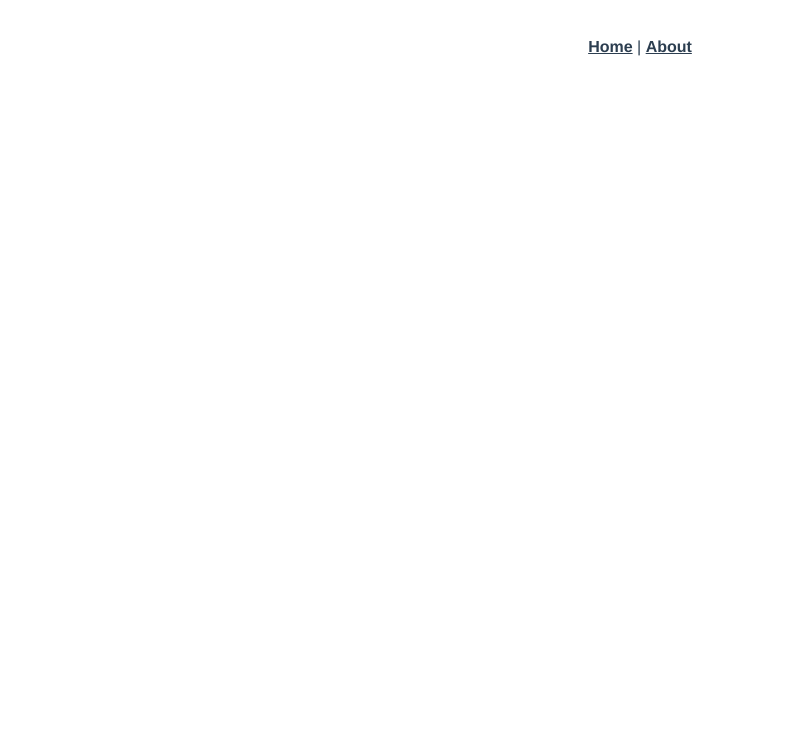
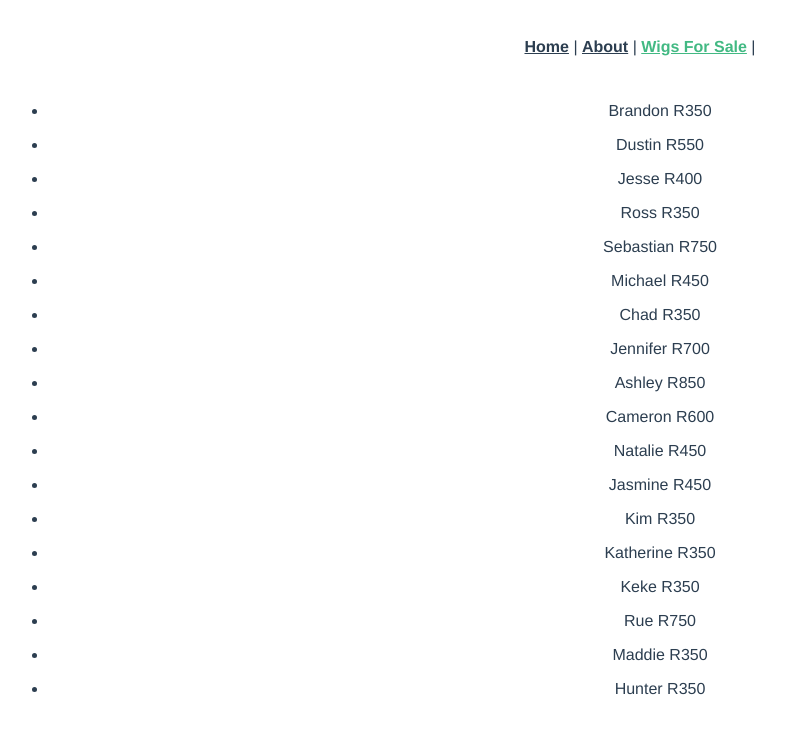
Before and after one commit to maggi86/wigs, a Vue app: page /wigs in a window 1280 px wide. Before the commit this address had no page. Shown: the top 734 px of the page, without its empty margins (0-785 px from the left). Built offline with nearby package versions, Linux system fonts and the light colour scheme; data requests are answered from the project's data file.

Commit message:
The wigs are displaying

```diff
--- a/src/App.vue
+++ b/src/App.vue
@@ -1,7 +1,8 @@
 <template>
   <nav>
     <router-link to="/">Home</router-link> |
-    <router-link to="/about">About</router-link>
+    <router-link to="/about">About</router-link> |
+    <router-link to="/wigs">Wigs For Sale</router-link> |
   </nav>
   <router-view/>
 </template>
--- /dev/null
+++ b/src/components/AllWigs.vue
@@ -0,0 +1,25 @@
+<template>
+    <ul>
+        <div v-if="wigs">
+        <li v-for="wig in wigs" :key="wig">
+            <p>{{wig.name}} R{{wig.price}}</p>
+        </li>
+        </div>
+        <div v-else>
+            Loading...
+        </div>
+    </ul>
+</template>
+<script>
+
+export default {
+    mounted(){
+        this.$store.dispatch('fetchAllWigs')
+    },
+    computed: {
+        wigs(){
+            return this.$store.state.wigs
+        }
+    }
+}
+</script>
--- a/src/router/index.js
+++ b/src/router/index.js
@@ -14,6 +14,14 @@ const routes = [
     // this generates a separate chunk (about.[hash].js) for this route
     // which is lazy-loaded when the route is visited.
     component: () => import(/* webpackChunkName: "about" */ '../views/AboutView.vue')
+  },
+  {
+    path: '/wigs',
+    name: 'Wigs',
+    // route level code-splitting
+    // this generates a separate chunk (about.[hash].js) for this route
+    // which is lazy-loaded when the route is visited.
+    component: () => import(/* webpackChunkName: "about" */ '../views/WigsForSale.vue')
   }
 ]
 
--- /dev/null
+++ b/src/views/WigsForSale.vue
@@ -0,0 +1,12 @@
+<template>
+    <AllWigs/>
+</template>
+<script>
+import AllWigs from '../components/AllWigs.vue'
+
+export default {
+    components: {
+        AllWigs
+    }
+}
+</script>
```
Also changed, not shown: 1 other file (tests, documents, lock files or other folders).
